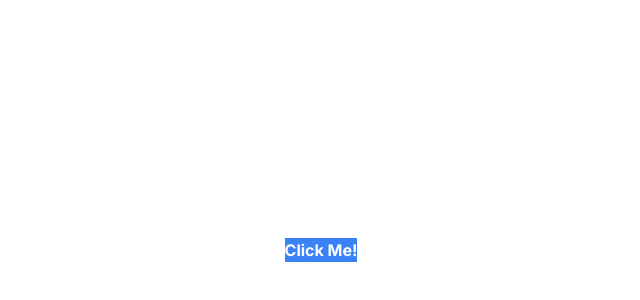
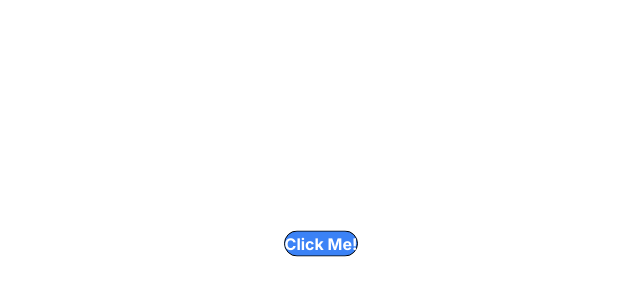
Before and after one commit to kinguuchi/demo, a Next.js app: page /ruel in a window 1280 px wide. Shown: the part 150-450 px from the top of the page, without its empty margins (319-959 px from the left). Built offline with nearby package versions, Linux system fonts and the light colour scheme.

Commit message:
Component Added

```diff
--- a/src/app/ruel/page.tsx
+++ b/src/app/ruel/page.tsx
@@ -1,7 +1,7 @@
 const Ruel = () => {
     return(
         <div  className="w-screen h-screen flex items-center justify-center">
-        <button className="bg-blue-500 text-white font-bold">
+        <button className="bg-blue-500 text-white font-bold hover:bg-blue-900 rounded-full border border-black animate-bounce">
             Click Me!
         </button>
         </div>
```
